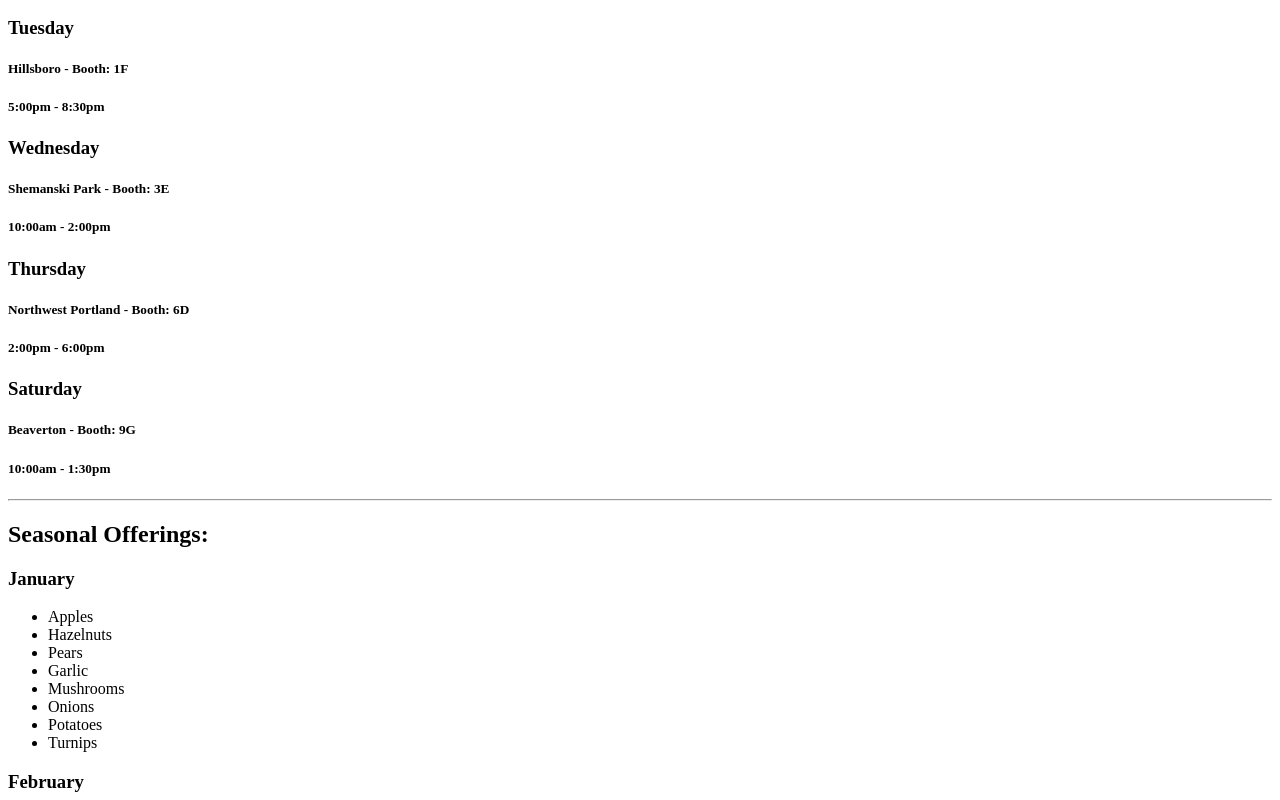
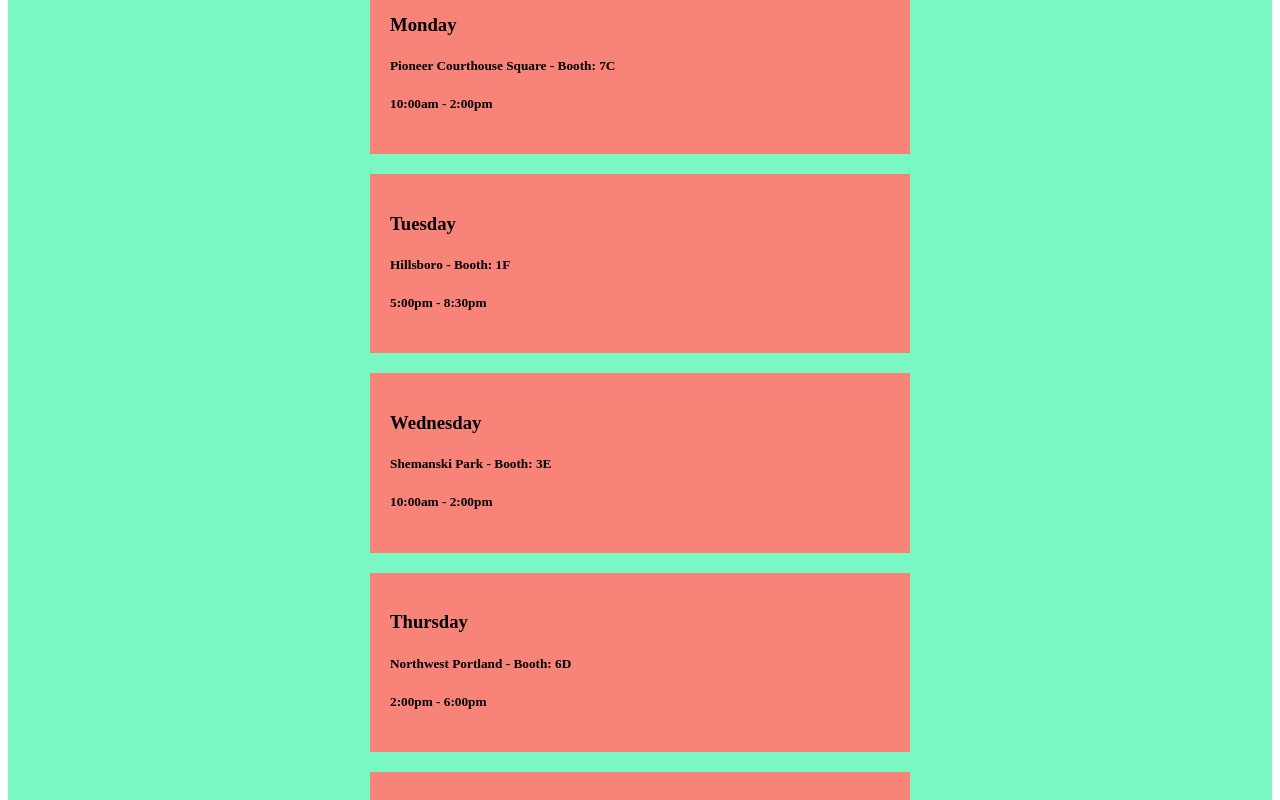
Before and after one commit to Dawnabelle/farmers-market-react, a React app: page / in a window 1280 px wide. Shown: the part 420-1220 px from the top of the page. Built offline with nearby package versions, Linux system fonts and the light colour scheme.

Commit message:
add css styling

```diff
--- a/src/components/App.jsx
+++ b/src/components/App.jsx
@@ -4,8 +4,11 @@
 import SeasonalProduce from './SeasonalProduce';
 
 function App(){
+  var pageStyle = {
+    backgroundColor: '#79f8c3'
+  }
   return (
-    <div>
+    <div style={pageStyle}>
       <Header/>
       <MarketSchedule/>
       <SeasonalProduce/>
--- a/src/components/Day.jsx
+++ b/src/components/Day.jsx
@@ -2,8 +2,16 @@
 import PropTypes from 'prop-types';
 
 function Day(props){
+  var dayStyles = {
+    backgroundColor: '#f88379',
+    width: '500px',
+    padding: '20px 20px 20px 20px',
+    margin: 'auto',
+    marginTop: '20px'
+  }
+
   return(
-    <div>
+    <div style={dayStyles}>
       <h3>{props.weekday}</h3>
       <h5>{props.location} - Booth: {props.booth}</h5>
       <h5>{props.hours}</h5>
--- a/src/components/Month.jsx
+++ b/src/components/Month.jsx
@@ -3,8 +3,16 @@
 import PropTypes from 'prop-types';
 
 function Month(props){
+  var monthStyles = {
+    backgroundColor: '#f88379',
+    width: '500px',
+    padding: '20px 20px 20px 20px',
+    margin: 'auto',
+    marginTop: '20px'
+  }
+
   return (
-    <div>
+    <div style={monthStyles}>
       <h3>{props.month}</h3>
       <ul>
         {props.selection.map((produce, index) =>
--- a/src/components/Produce.jsx
+++ b/src/components/Produce.jsx
@@ -2,8 +2,12 @@
 import PropTypes from 'prop-types';
 
 function Produce(props){
+  var produceStyles = {
+    padding: '10px',
+
+  }
   return (
-    <div>
+    <div style={produceStyles}>
       <li>{props.produce}</li>
     </div>
   );
```
